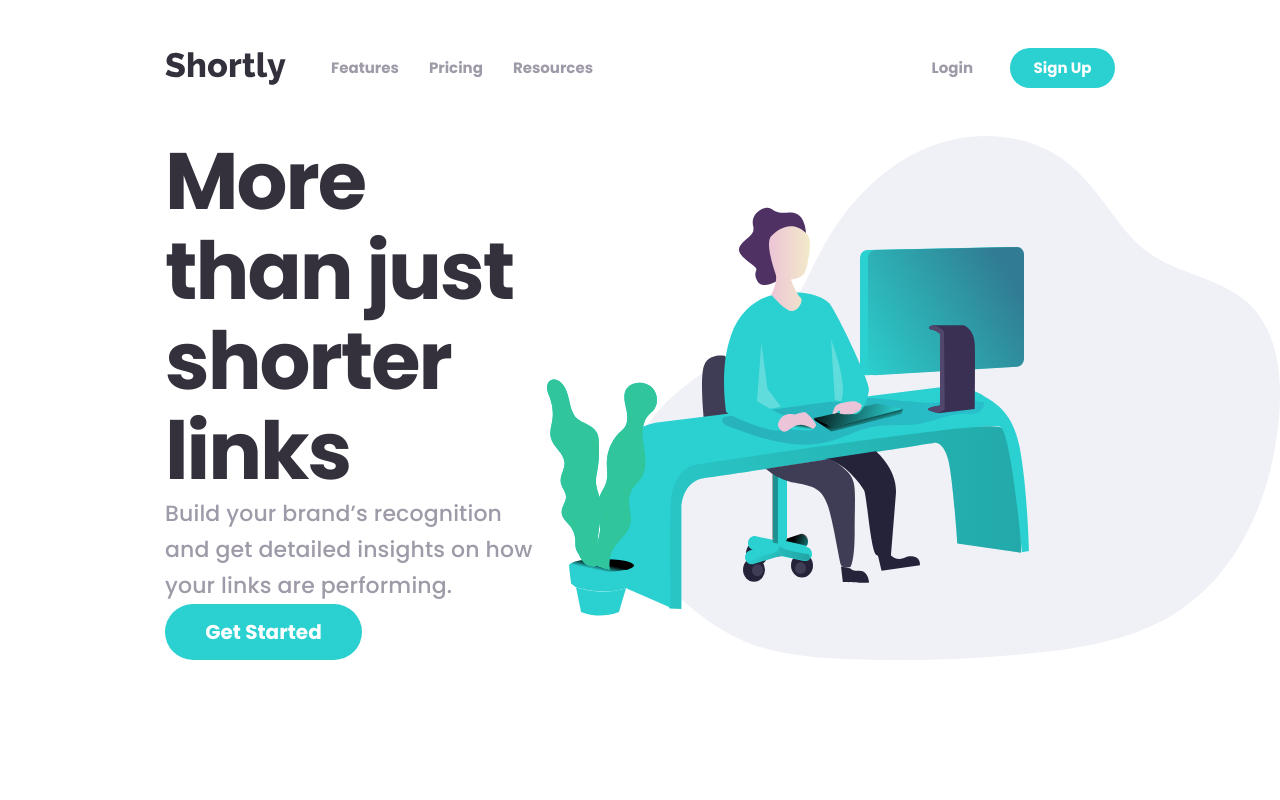
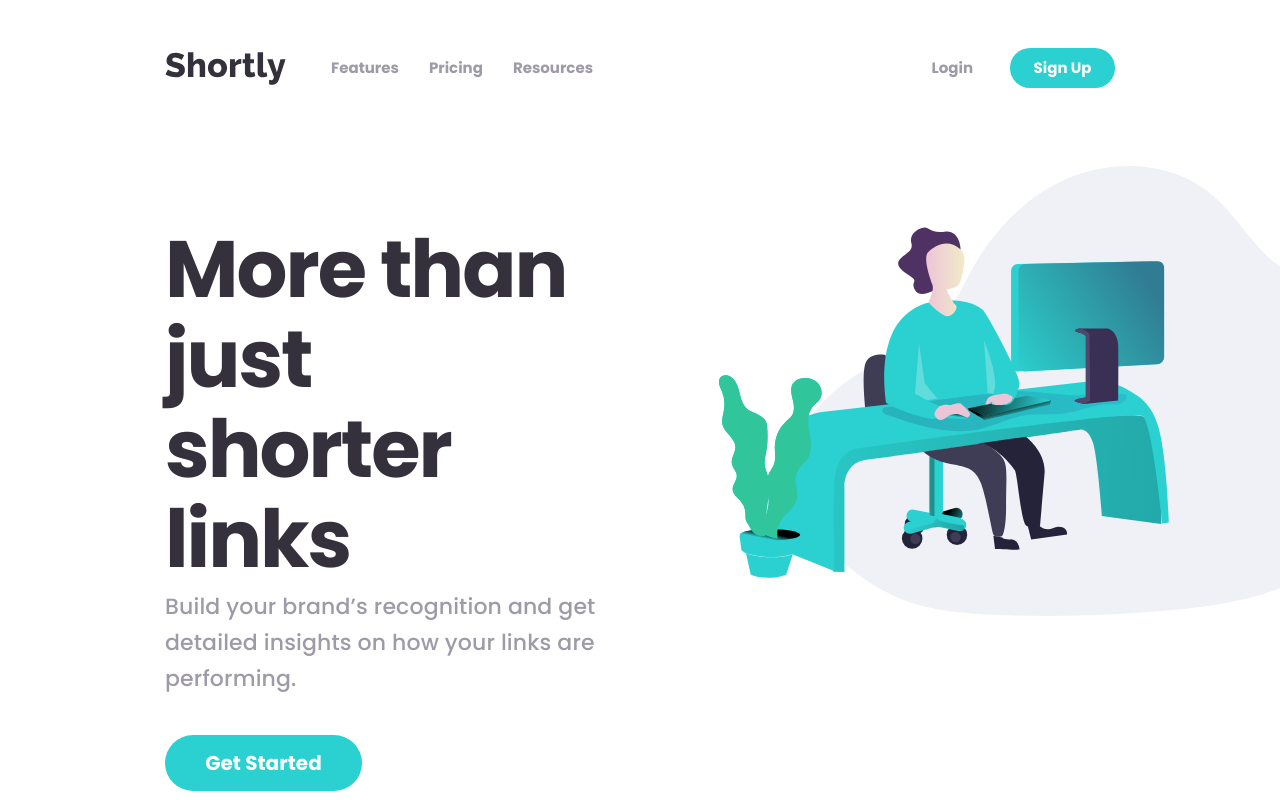
Before and after one commit to KiddAlexx/url-shortening-api-FM, a React (Vite) app: page / in a window 1280 px wide. Built offline with nearby package versions, Linux system fonts and the light colour scheme; the HTML template or start-up script is replaced by a standard one.

Commit message:
adjust spacing of Hero component

```diff
--- a/src/App.css
+++ b/src/App.css
@@ -104,10 +104,13 @@ a:hover {
 /********************Hero-Component*******************/
 
 .hero-container {
+  overflow: hidden;
   display: flex;
   max-width: 144rem;
+  height: 66.4rem;
 }
 .hero-content {
+  padding-top: 8.8rem;
   padding-left: 16.5rem;
 }
 
@@ -121,10 +124,19 @@ a:hover {
 }
 .hero-content p {
   color: var(--gray-dark);
+  margin-top: 0.5rem;
   font-weight: 500;
   font-size: 2.2rem;
   line-height: 3.6rem;
   letter-spacing: 0.15px;
 }
 .hero-content button {
+  margin-top: 3.8rem;
 }
+
+.hero-img {
+  max-width: 73.3rem;
+  max-height: 48rem;
+  padding-top: 3rem;
+  transform: translateX(12.3rem);
+}
```
